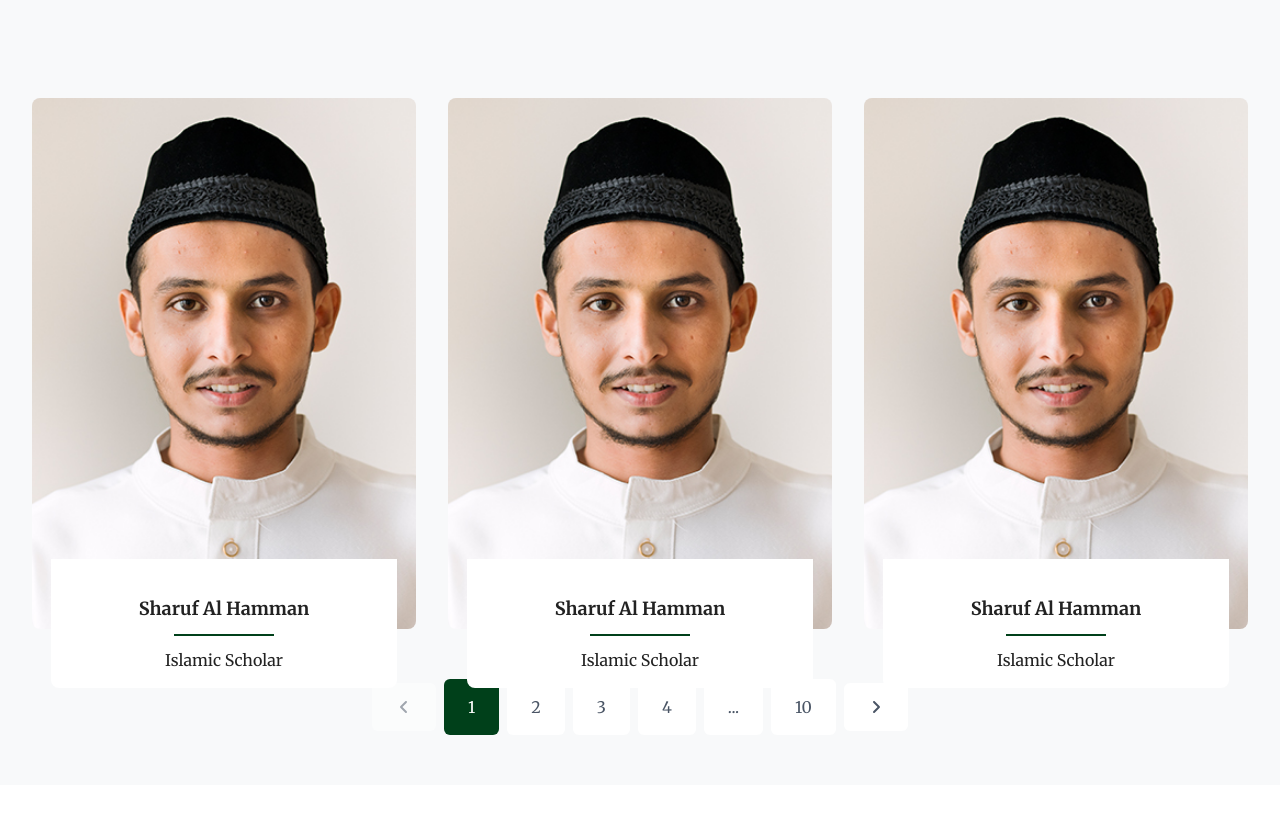
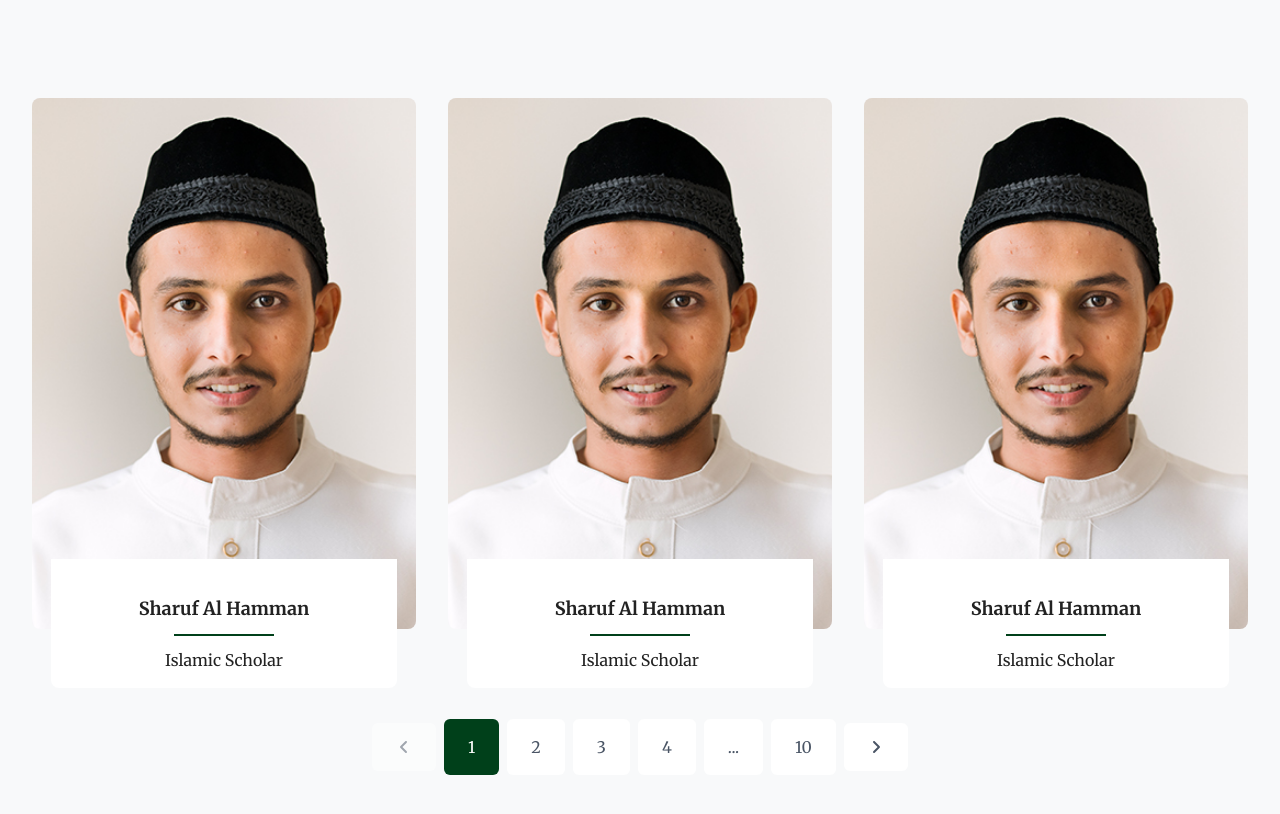
Before and after one commit to AhmadShopnil/osaka-mosque, a Next.js app: page /scholars in a window 1280 px wide. Shown: the part 402-1216 px from the top of the page. Built offline with nearby package versions, Linux system fonts and the light colour scheme.

Commit message:
remove some unused code

```diff
--- a/app/scholars/page.jsx
+++ b/app/scholars/page.jsx
@@ -39,8 +39,8 @@ const Page = () => {
   return (
     <div className="pb-64">
       <HeroSection />
-      <section className="pt-[100px] bg-[#f8f9fa]">
-        <div className="container mx-auto px-2 lg:px-8">
+      <section className="pt-[100px] bg-[#f8f9fa] ">
+        <div className="container mx-auto px-2 lg:px-8 pb-10">
           <div className="grid grid-cols-1 gap-8 sm:grid-cols-2 md:grid-cols-2 lg:grid-cols-3">
             {scholars.map((scholar, index) => (
               <div key={index} className="group relative mb-20 lg:mb-0">
--- a/components/home/BlogEventsSection.jsx
+++ b/components/home/BlogEventsSection.jsx
@@ -4,7 +4,7 @@ import Image from 'next/image';
 import React from 'react';
 
 const BlogEventsSection = () => {
-  // Sample static data – can be fetched from API or CMS
+
   const blogPosts = [
     {
       id: 1,
```
